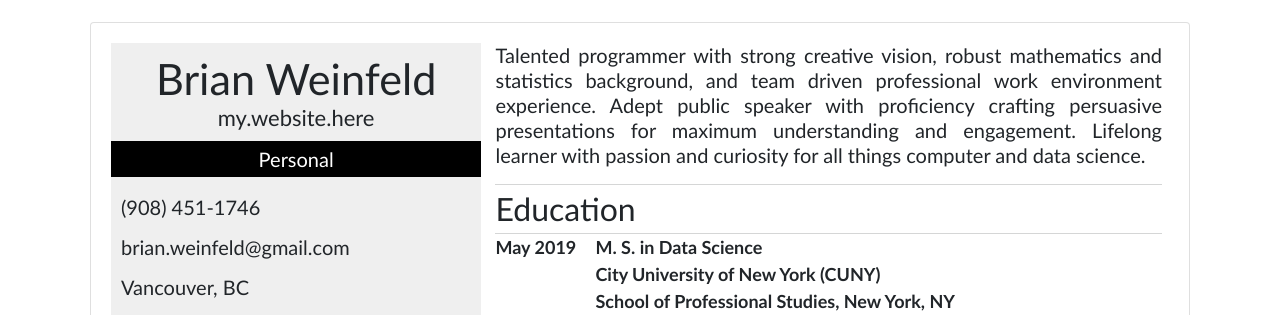
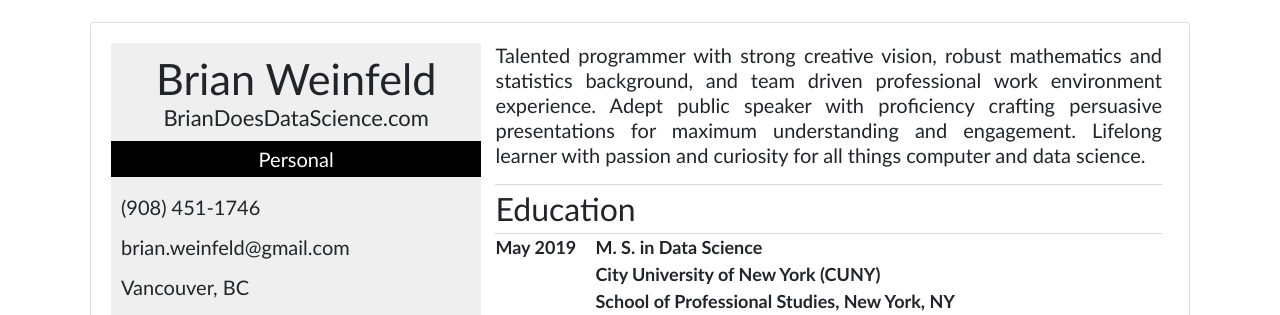
Before and after one commit to brian-w-projects/personal_website, a Flask app: page /resume in a window 1280 px wide. Shown: the part 340-655 px from the top of the page. Run offline with Flask 2, Linux system fonts and the light colour scheme; some libraries are stand-ins or nearby versions.

Commit message:
fixed resume

```diff
--- a/app/templates/macros/base.html
+++ b/app/templates/macros/base.html
@@ -10,7 +10,7 @@
 <head>
   <meta charset="UTF-8">
   <meta name="viewport" content="width=device-width, initial-scale=1">
-  <title>Brian Weinfeld's Data Science Page {%  block title %}{% endblock %}</title>
+  <title>Brian Does Data Science {%  block title %}{% endblock %}</title>
   <link rel="shortcut icon" href="{{ url_for('static', filename='favicon/favicon.ico') }}"/>
   <link rel="stylesheet" href="https://maxcdn.bootstrapcdn.com/bootstrap/4.0.0/css/bootstrap.min.css" integrity="sha384-Gn5384xqQ1aoWXA+058RXPxPg6fy4IWvTNh0E263XmFcJlSAwiGgFAW/dAiS6JXm" crossorigin="anonymous">
   <link href="{{ url_for('static', filename='fontawesome/css/font-awesome.css') }}" rel="stylesheet">
--- a/app/templates/main/resume.html
+++ b/app/templates/main/resume.html
@@ -26,7 +26,7 @@
           <div class="card-body">
             <div id="resume-left">
               <h1 class='resume-h1' id="resume-name">Brian Weinfeld</h1>
-              <h3 class='resume-h3' id="resume-title">my.website.here</h3>
+              <h3 class='resume-h3' id="resume-title">BrianDoesDataScience.com</h3>
               <div id="resume-personal-info">
                 <div class="resume-section-title">
                   <h3 class="resume-h3">Personal</h3>
```
Also changed, not shown: 1 other file.
